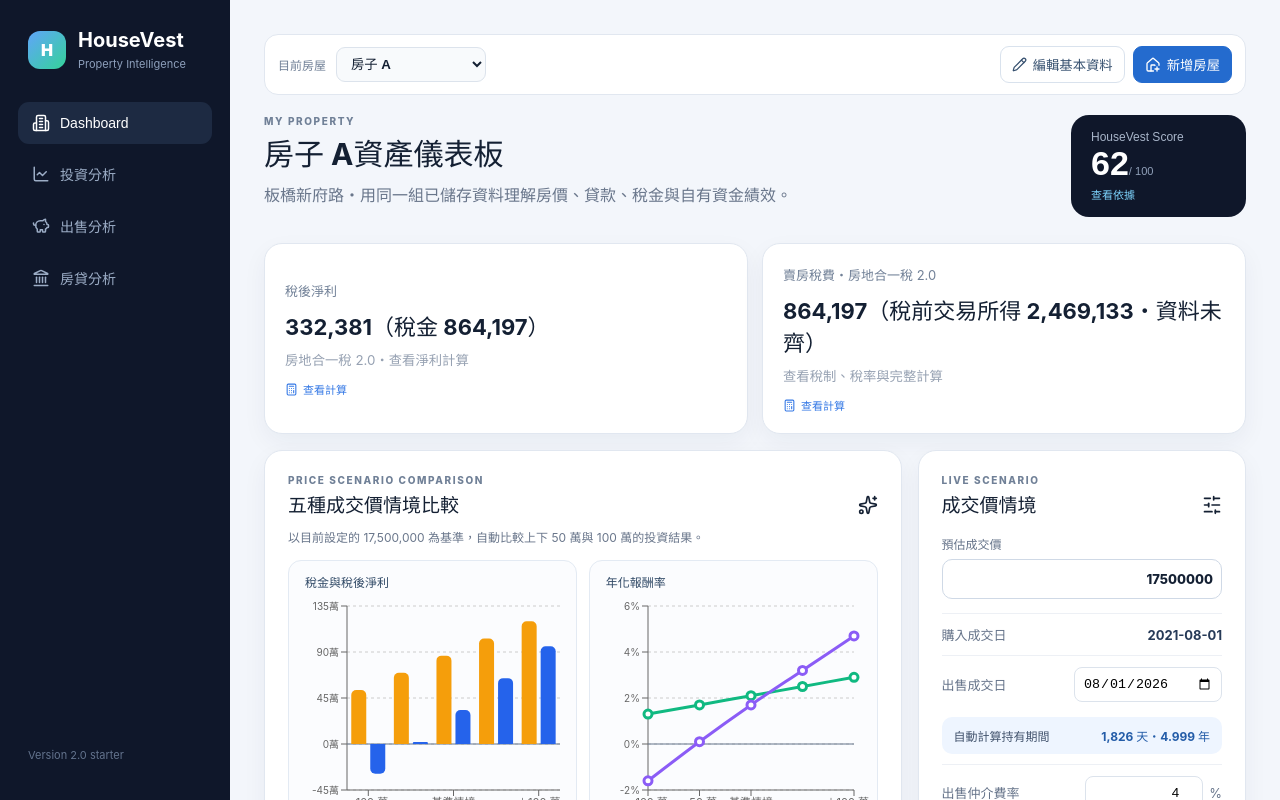
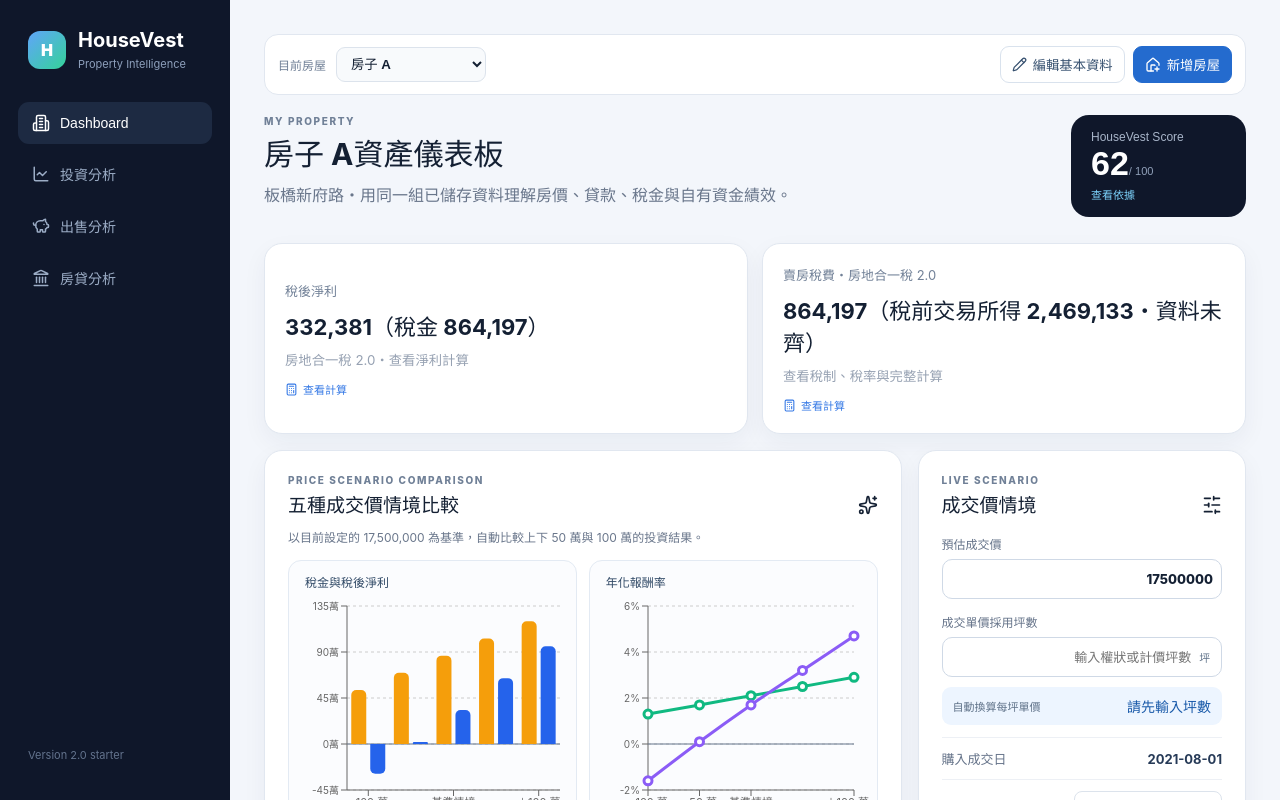
Before and after one commit to joycehakn/HouseVest, a React (Vite) app: page / in a window 1280 px wide. Shown: the top 800 px of the page. Built offline with nearby package versions, Linux system fonts and the light colour scheme.

Commit message:
feat(scenarios): calculate price per ping

```diff
--- a/src/App.tsx
+++ b/src/App.tsx
@@ -40,6 +40,7 @@ const landCityOptions = [
 
 type ScenarioInputs = {
   salePrice: number
+  houseAreaPing: number
   sellingAgencyFeeRate: number
   customSellingCosts: { id: string; name: string; amount: number; documented: boolean }[]
   saleDate: string
@@ -47,6 +48,7 @@ type ScenarioInputs = {
 
 const initialScenario: ScenarioInputs = {
   salePrice: 17_500_000,
+  houseAreaPing: 0,
   sellingAgencyFeeRate: 4,
   customSellingCosts: [],
   saleDate: '2026-08-01',
@@ -399,7 +401,7 @@ function App() {
     })
   }
 
-  const updateScenarioNumber = (key: 'salePrice' | 'sellingAgencyFeeRate', value: number) =>
+  const updateScenarioNumber = (key: 'salePrice' | 'houseAreaPing' | 'sellingAgencyFeeRate', value: number) =>
     setScenario(current => ({ ...current, [key]: value }))
   const updateSaleDate = (value: string) => setScenario(current => {
     if (value <= activeProperty.purchaseDate || value < activeProperty.mortgageDataDate) return current
@@ -576,6 +578,11 @@ function App() {
         <article className="panel controls">
           <div className="panelTitle"><div><p className="eyebrow">LIVE SCENARIO</p><h2>成交價情境</h2></div><SlidersHorizontal size={20}/></div>
           <label className="priceInput"><span>預估成交價</span><div><input aria-label="預估成交價" type="number" min="0" step="10000" placeholder="直接輸入金額" value={inputs.salePrice || ''} onChange={event => updateScenarioNumber('salePrice', event.target.value === '' ? 0 : Number(event.target.value))}/></div></label>
+          <label className="priceInput"><span>成交單價採用坪數</span><div><input aria-label="成交單價採用坪數" type="number" min="0" step="0.01" placeholder="輸入權狀或計價坪數" value={scenario.houseAreaPing || ''} onChange={event => updateScenarioNumber('houseAreaPing', event.target.value === '' ? 0 : Number(event.target.value))}/><small>坪</small></div></label>
+          <div className="unitPriceResult">
+            <span>自動換算每坪單價</span>
+            <strong>{scenario.houseAreaPing > 0 ? `${nt(inputs.salePrice / scenario.houseAreaPing)}／坪` : '請先輸入坪數'}</strong>
+          </div>
           <div className="savedFact"><span>購入成交日</span><strong>{activeProperty.purchaseDate}</strong></div>
           <DateField label="出售成交日" value={inputs.saleDate} min={activeProperty.mortgageDataDate} onChange={updateSaleDate} />
           <div className="holdingPeriod"><span>自動計算持有期間</span><strong>{money(result.holdingDays)} 天・{result.holdingYears.toFixed(3)} 年</strong></div>
```
Also changed, not shown: src/styles.css.
